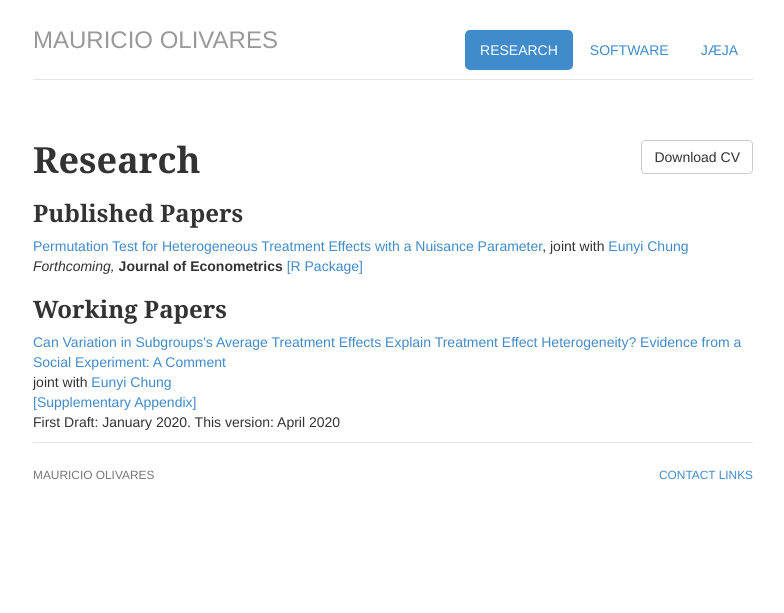
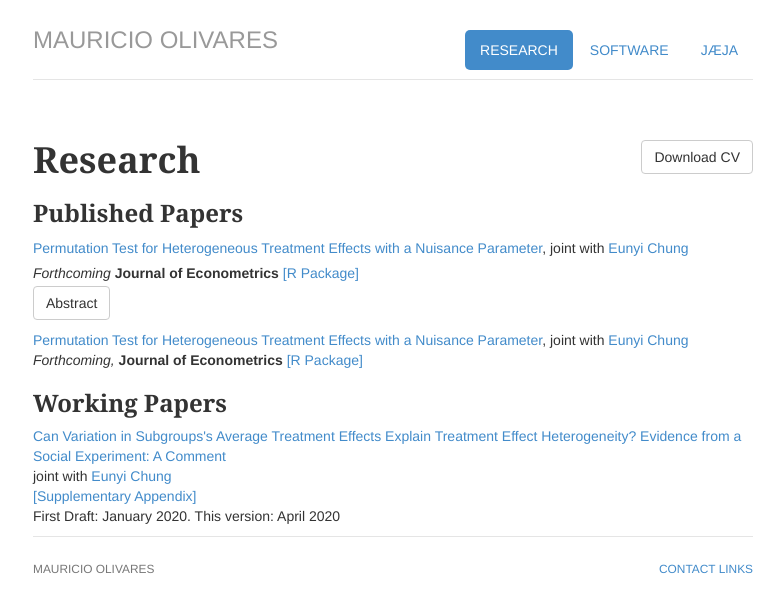
Before and after one commit to mauolivares/mauolivares.github.io, a Jekyll site: the page built from research/index.html, in a window 1280 px wide. Shown: the top 613 px of the page, without its empty margins (247-1031 px from the left). Built offline with Jekyll 4.4.1, drawn with Linux system fonts in a browser that asks for light colours; part of the change alters nothing that is shown.

Commit message:
add abstract to published paper

```diff
--- a/research/index.html
+++ b/research/index.html
@@ -15,6 +15,22 @@ description: Mauricio Olivares' research page.
 				<span itemprop="reserach"><h1>Research</h1></span>
 
 				<h3>Published Papers</h3>
+
+				<p><a href="/files/HTE_WorkingPaper.pdf" title="Download Paper as PDF">Permutation Test for Heterogeneous Treatment Effects with a Nuisance Parameter</a>,
+				joint with <a href="https://sites.google.com/a/illinois.edu/eunyichung/">Eunyi Chung</a>
+				<br><i>Forthcoming </i><b>Journal of Econometrics</b> <a href="https://cran.r-project.org/web/packages/RATest/index.html" title="R Package">[R Package]</a>
+				<br><a class="btn btn-default" data-toggle="collapse" href="#collapseExample" role="button" aria-expanded="false" aria-controls="collapseExample">
+    			Abstract</a>
+    				<div class="collapse" id="collapseExample">
+  						<div class="card card-body">
+    						This paper proposes an asymptotically valid permutation test for heterogeneous treatment effects in the presence of an estimated nuisance parameter. Not accounting for the estimation error of the nuisance parameter results in statistics that depend on the particulars of the data generating process, and the resulting permutation test fails to control the Type 1 error, even asymptotically.
+
+							In this paper we consider a permutation test based on the martingale transformation of the empirical process to render an asymptotically pivotal statistic, effectively nullifying the effect associated with the estimation error on the limiting distribution of the statistic. Under weak conditions, we show that the permutation test based on the martingale-transformed statistic results in the asymptotic rejection probability of &#945; in general while retaining the exact control of the test level when testing for the more restrictive sharp null. We also show how our martingale-based permutation test extends to testing whether there exists treatment effect heterogeneity within subgroups defined by observable covariates. Our approach comprises testing the joint null hypothesis that treatment effects are constant within mutually exclusive subgroups while allowing the treatment effects to vary across subgroups.
+
+							Monte Carlo simulations show that the permutation test presented here performs well in finite samples, and is comparable to those existing in the literature. To gain further understanding of the test to practical problems, we investigate the gift exchange hypothesis in the context of two field experiments from <a href="https://doi.org/10.1111/j.1468-0262.2006.00707.x" title="GneezyList">Gneezy and List (2006)</a>. Lastly, we provide the companion <a href="https://cran.r-project.org/web/packages/RATest/index.html" title="R Package">R Package</a> to facilitate and encourage the application of our test in empirical research.
+  						</div>
+					</div>
+				</p>
 
 					<ul class="list-unstyled">
 					<li>
```
